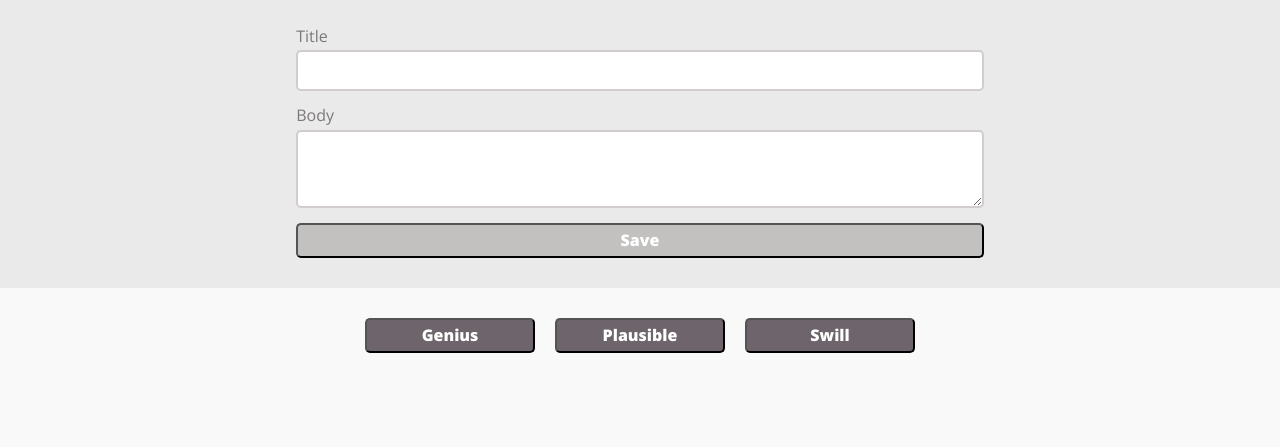
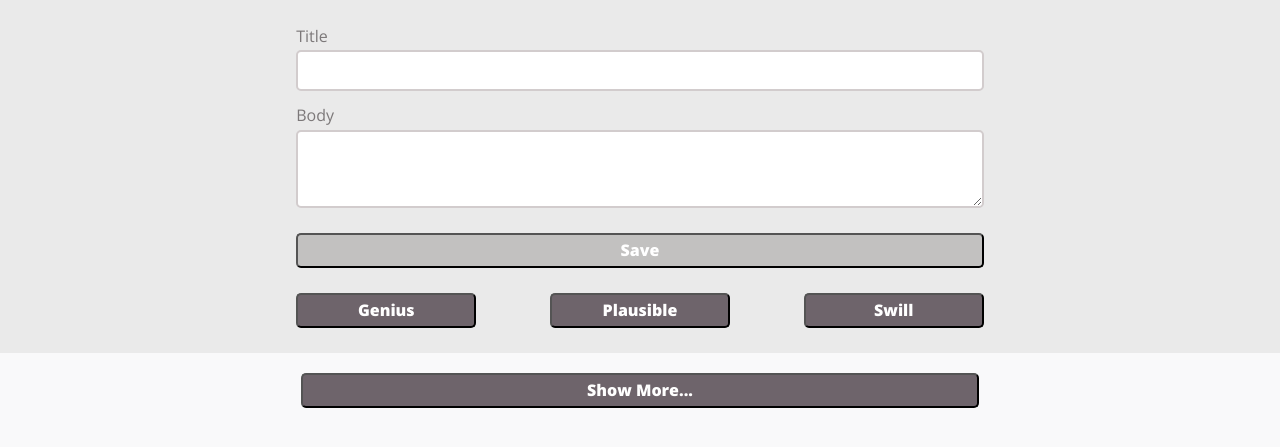
Before and after one commit to lynnerang/ideabox, a plain HTML site: page index.html in a window 1280 px wide. Shown: the part 83-530 px from the top of the page. Drawn offline with nearby package versions, Linux system fonts and the light colour scheme.

Commit message:
add show more button, css styling on existing buttons and inputs

```diff
--- a/index.html
+++ b/index.html
@@ -24,13 +24,16 @@
         <label class="body-title" for="j-new-body">Body</label>
         <textarea type="text-area" class="idea-body-input" id="j-new-body"></textarea>
         <button type="button" class="save-btn">Save</button>
-      </form>
-    </section>
-    <section class="filter-buttons">
+         <section class="filter-buttons">
       <button type="button" class="genius filter">Genius</button>
       <button type="button" class="plausible filter">Plausible</button>
       <button type="button" class="swill filter">Swill</button>
     </section>
+      </form>
+    </section>
+    <div class="btn-div">
+     <button type="button" class="show-less-btn">Show More...</button>
+    <div>
     <section class="card-area">
     </section>
     <script type="text/javascript" src="idea.js"></script>
--- a/styles.css
+++ b/styles.css
@@ -2,6 +2,8 @@ body {
   font-family: 'Open Sans', sans-serif;
   background-color: #f9f9fa
 }
+
+/*Header Styling*/
 
 header {
   display: flex;
@@ -59,6 +61,8 @@ span {
   width: 20px;
 }
 
+/*Form styling*/
+
 .form-section {
   background-color: #eaeaea;
   display: flex;
@@ -88,9 +92,11 @@ span {
 
 .idea-title-input {
   height: 35px;
-  border-radius: 5px;
-  border: 2px solid #d2cccd;
-  margin-top: 5px;
+}
+
+.idea-title-input:focus,
+.idea-body-input:focus {
+  outline-color: #b2a1b1;
 }
 
 .idea-title,
@@ -106,15 +112,62 @@ span {
   font-weight: 800;
   background-color: #c2c1c0;
   border-radius: 5px;
-  margin-top: 15px;
-  margin-bottom: 15px;
+  margin: 25px 0px 15px 0px;
   height: 35px;
-  cursor: pointer;
 }
 
 .save-btn:hover {
   background-color: #524649;
+  cursor: pointer;
 }
+
+/*Filter Button Styling*/
+
+.filter-buttons {
+  display: flex;
+  flex-wrap: wrap;
+  justify-content: space-between;
+}
+
+.filter {
+  color: #fff;
+  font-weight: 800;
+  background-color: #6e646b;
+  border-radius: 5px;
+  height: 35px;
+  width: 180px;
+  margin: 10px 0px;
+}
+
+.filter:hover {
+  background-color: #534649;
+  cursor: pointer;
+}
+
+/*Show More/Show Less styling*/
+
+.show-less-btn {
+  color: #fff;
+  font-weight: 800;
+  background-color: #6e646b;
+  border-radius: 5px;
+  margin: 25px 0px 15px 0px;
+  height: 35px;
+  display: block;
+  margin:  10px auto;
+  width: 53%;
+}
+
+.show-less-btn:hover {
+  background-color: #524649;
+  cursor: pointer;
+}
+
+.show-less-btn:focus {
+  outline: none;
+}
+
+/*Generated card styling*/
 
 .card-area {
   display: flex;
@@ -197,29 +250,7 @@ h2:focus {
   outline: none;
 }
 
-.filter-buttons {
-  display: flex;
-  flex-wrap: wrap;
-  justify-content: center;
-}
-
-.filter {
-  color: #fff;
-  font-weight: 800;
-  background-color: #6e646b;
-  border-radius: 5px;
-  margin-top: 15px;
-  margin-bottom: 15px;
-  height: 35px;
-  cursor: pointer;
-  width: 170px;
-  margin: 10px;
-}
-
-.filter:hover {
-  background-color: #534649;
-  cursor: pointer;
-}
+/*Media Queries*/
 
 @media only screen and (min-width: 1900px) and (max-width:800px) {
   .idea-form {
```
